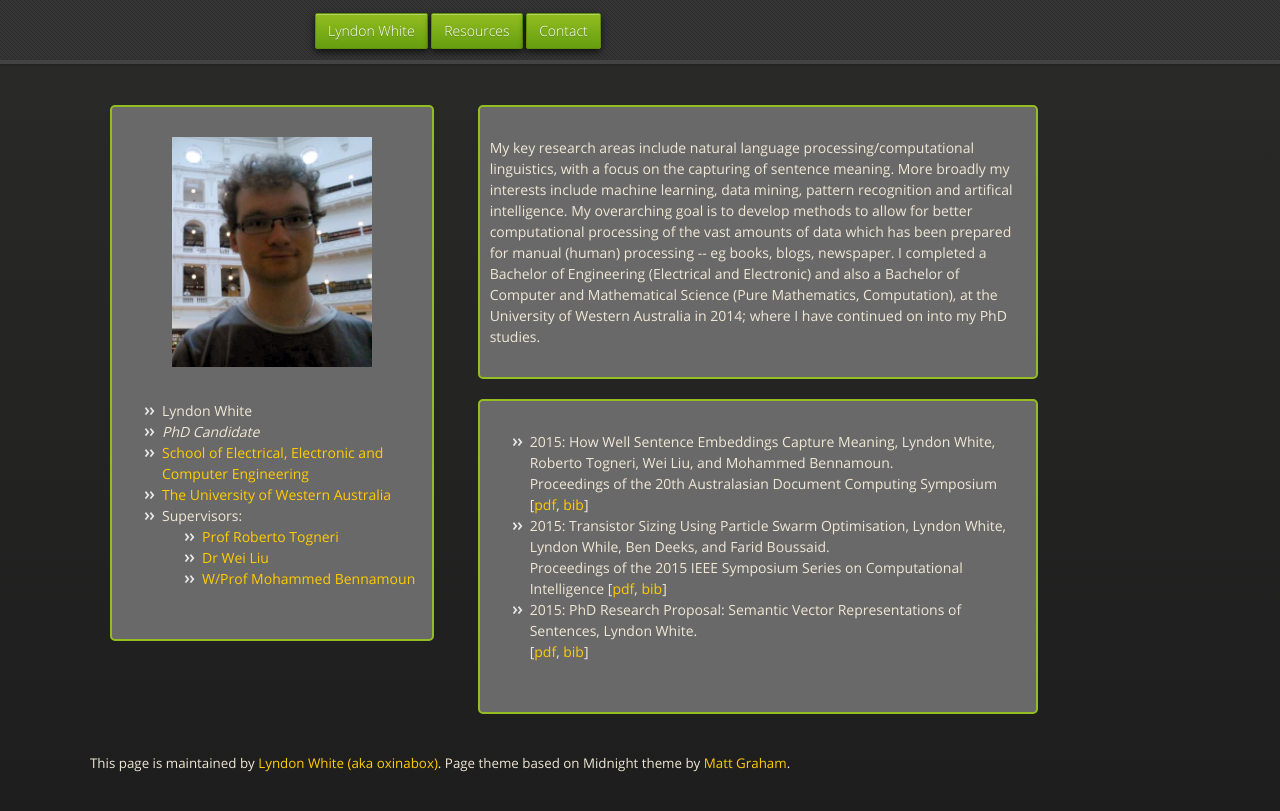
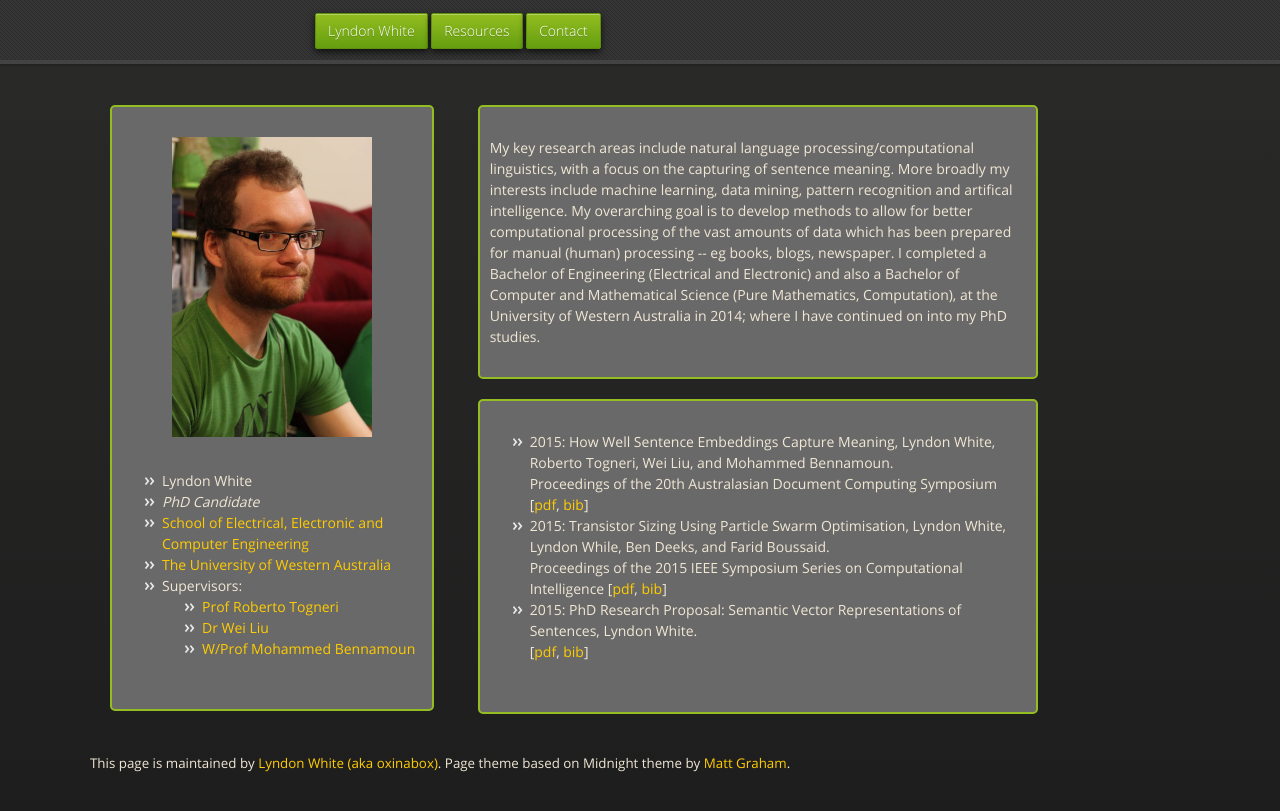
Before and after one commit to oxinabox/oxinabox.github.io, a Jekyll site: the page built from index.html, in a window 1280 px wide. Shown: the top 811 px of the page. Built offline with Jekyll 4.4.1, drawn with Linux system fonts in a browser that asks for light colours; nearby versions of some CDN libraries; some web fonts are replaced; Markdown is read by kramdown in place of the engine named in the settings.

Commit message:
New Portait
Bonus points if you note that the image is reflected horisontally

```diff
--- a/index.html
+++ b/index.html
@@ -2,7 +2,7 @@
 layout: default
 ---
 <section class="column_block">
-    <img src="{{ site.url }}/images/portrait.jpg" alt="Portrait Photo", width="200px"/>
+    <img src="{{ site.url }}/images/portrait_2016.jpg" alt="Portrait Photo", width="200px"/>
     <ul>
         <li>Lyndon White
         <li><i>PhD Candidate</i>
```
Also changed, not shown: images/portrait_2012.jpg (renamed from images/portrait.jpg), images/portrait_2016.jpg (added).
